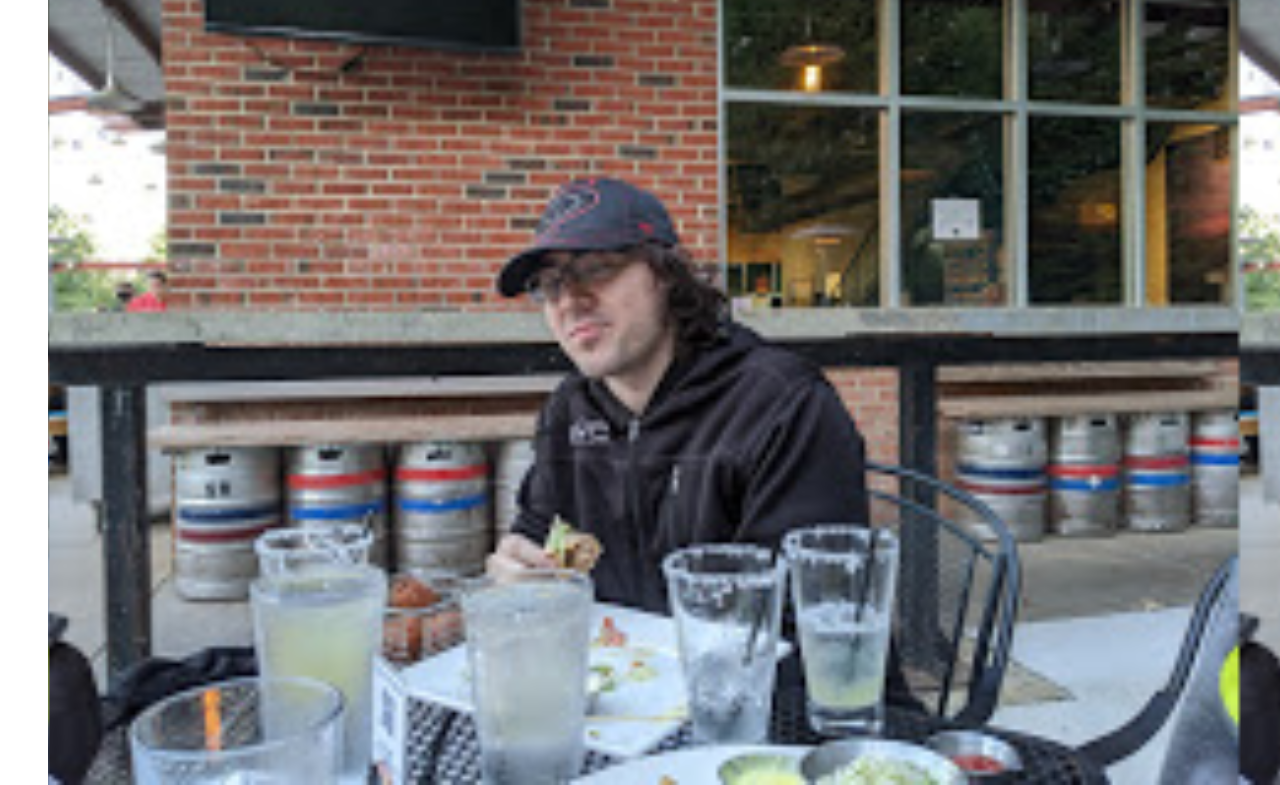
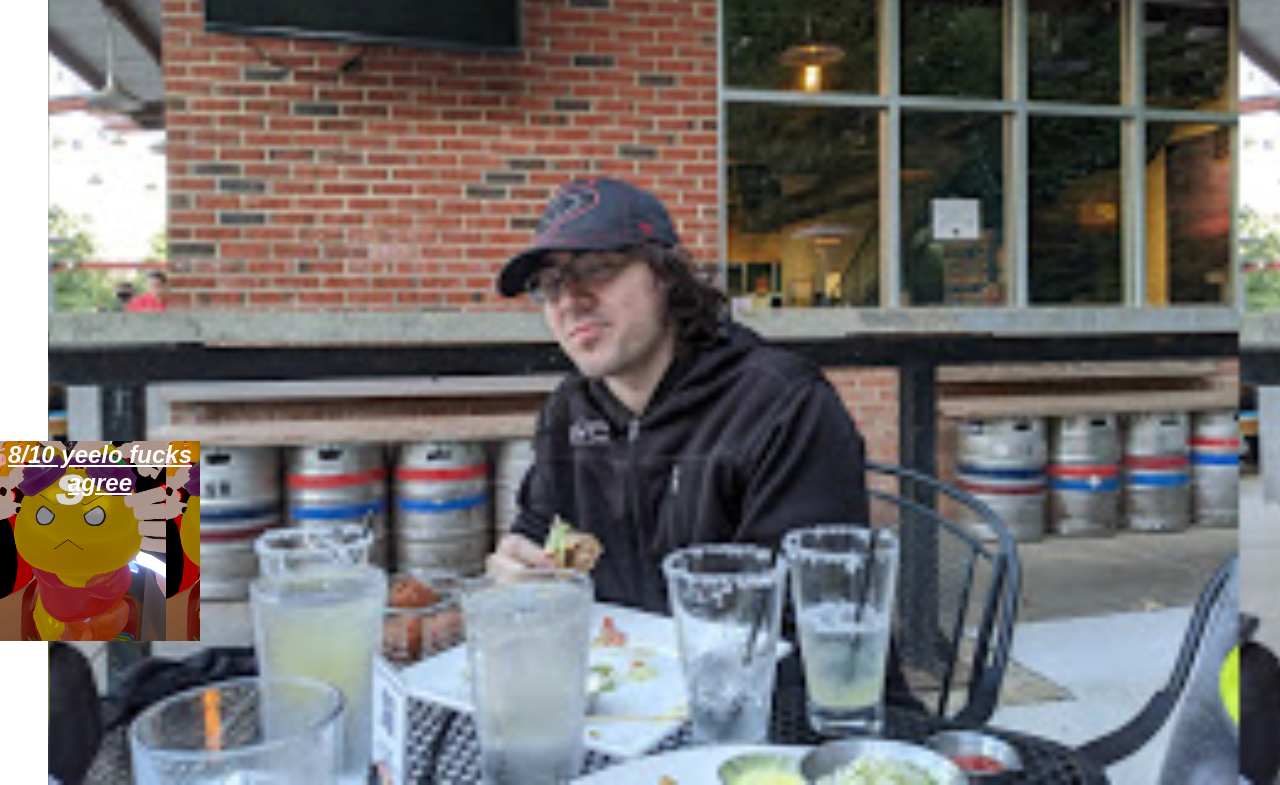
Before and after one commit to kayteh/trashwaifu-club, a plain HTML site: page index.html in a window 1280 px wide. Shown: the part 159-944 px from the top of the page. Drawn offline with Linux system fonts and the light colour scheme.

Commit message:
add yello

```diff
--- a/index.html
+++ b/index.html
@@ -38,9 +38,28 @@
         text-align: center;
         width: 100%;
     }
+
+    .yello {
+        position: fixed;
+        bottom: 0;
+        left: 0;
+        background-image: url(./static/yello.png);
+        background-size: contain;
+        width: 200px;
+        height: 200px;
+    }
+
+    .but-small {
+        font-size: 1.5em;
+    }
 </style>
 <div class="container">
     <div class="trash">
         <div class="commentary">i'm the trashest of waifus - lampjaw 🗑</div>
     </div>
 </div>
+<div class="yello">
+    <div class="commentary but-small">
+        8/10 yeelo fucks agree
+    </div>
+</div>
```
Also changed, not shown: static/yello.png (added).
